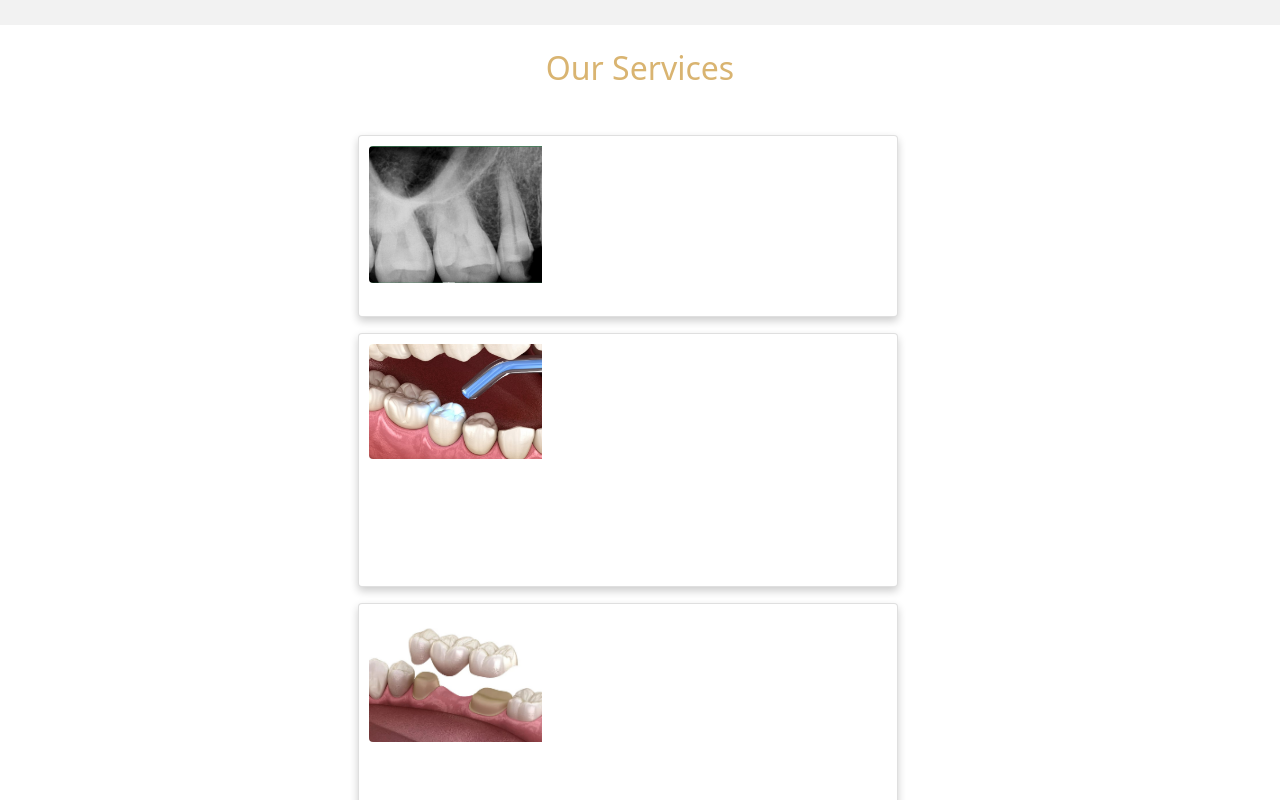
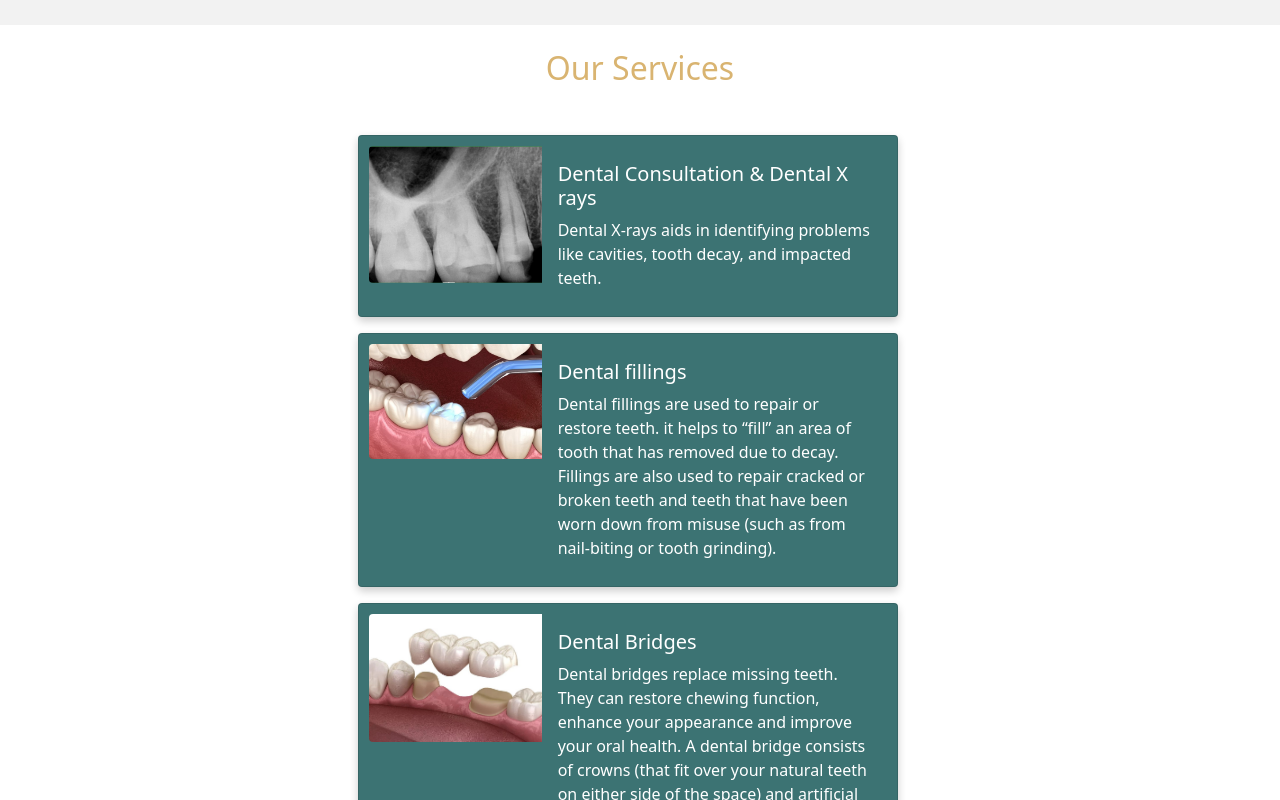
Before and after one commit to BonyRoy/Dr-Sagarika-Katkar, a React (Vite) app: page / in a window 1280 px wide. Shown: the part 1140-1940 px from the top of the page. Built offline with nearby package versions, Linux system fonts and the light colour scheme.

Commit message:
Update Card.tsx

```diff
--- a/src/components/Card.tsx
+++ b/src/components/Card.tsx
@@ -1,7 +1,7 @@
 
 const Card = (props: any) => {
   return (
-    <div className="card mb-3" style={{padding:'10px', maxWidth: '540px' }}>
+    <div className="card mb-3" style={{padding:'10px', maxWidth: '540px', backgroundColor:'#3C7373' }}>
       <div className="row g-0">
         <div className="col-md-4">
           <img
```
